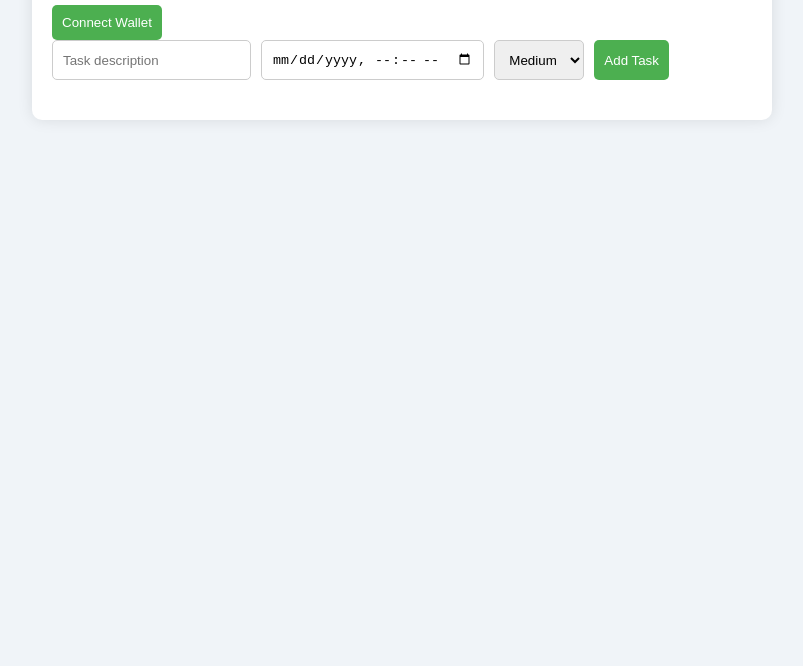
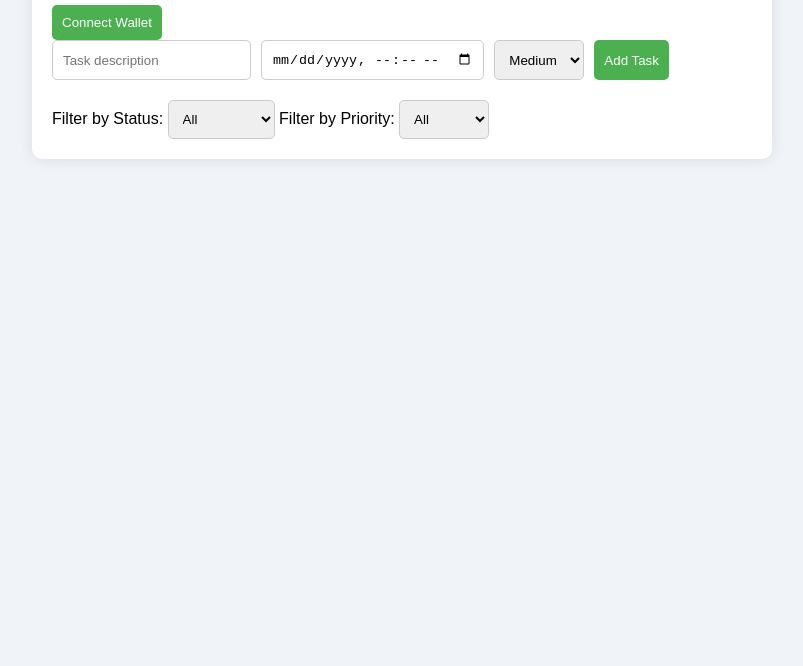
Before and after one commit to Aastha405/To-do-list, a website: page frontend/index.html in a window 1280 px wide. Shown: the part 134-800 px from the top of the page, without its empty margins (238-1041 px from the left). Drawn offline with Linux system fonts and the light colour scheme.

Commit message:
Updated UI

```diff
--- a/frontend/index.html
+++ b/frontend/index.html
@@ -22,9 +22,27 @@
       <button type="submit">Add Task</button>
     </form>
 
+    <div id="filters">
+      <label for="statusFilter">Filter by Status:</label>
+      <select id="statusFilter">
+        <option value="all">All</option>
+        <option value="completed">Completed</option>
+        <option value="pending">Pending</option>
+      </select>
+
+      <label for="priorityFilter">Filter by Priority:</label>
+      <select id="priorityFilter">
+        <option value="all">All</option>
+        <option value="1">Low</option>
+        <option value="2">Medium</option>
+        <option value="3">High</option>
+      </select>
+    </div>
+
     <div id="taskList"></div>
   </div>
 
+  <script src="https://cdn.jsdelivr.net/npm/ethers@5.7.2/dist/ethers.min.js"></script>
   <script src="script.js"></script>
 </body>
 </html>
```
